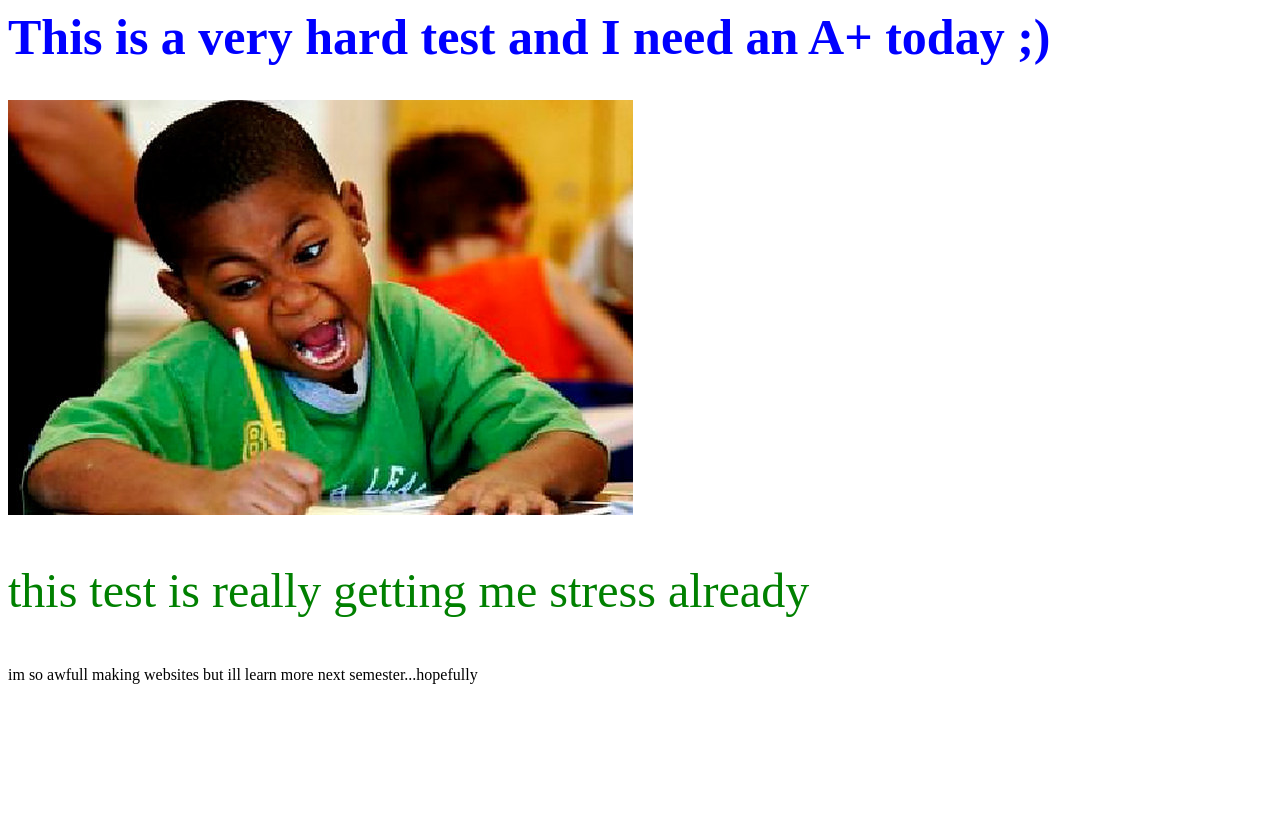
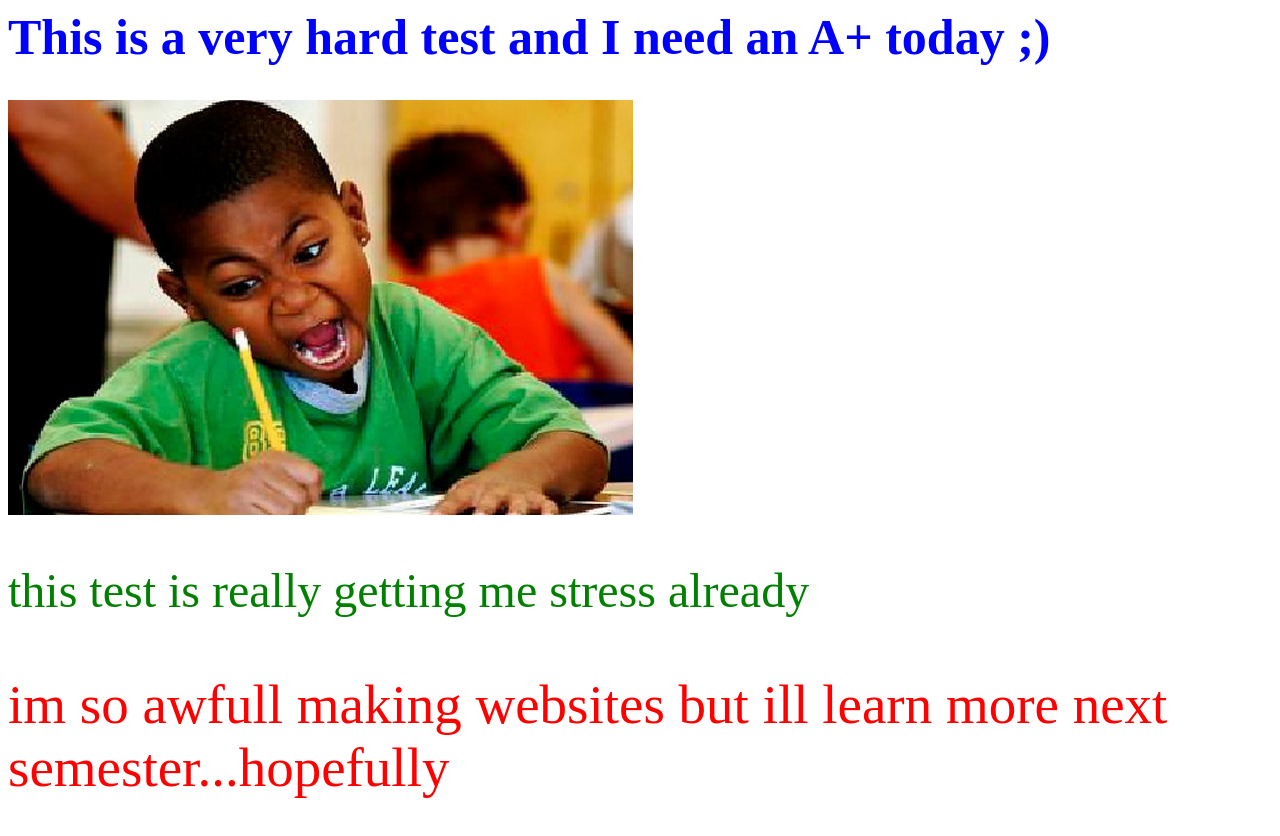
Before and after one commit to CristianPerez-Martinez/test-1, a plain HTML site: page index.html in a window 1280 px wide. Before the commit the page ends 800 px from the top, so only its background shows below. Drawn offline with Linux system fonts and the light colour scheme.

Commit message:
chhanges

```diff
--- a/index.html
+++ b/index.html
@@ -9,6 +9,6 @@
   <h1>This is a very hard test and I need an A+ today ;)</h1>
   <img src="cool.jpg">
   <p id="firstsentence">this test is really getting me stress already</p>
-  <p> im so awfull making websites but ill learn more next semester...hopefully </p>
+  <p id=secondsentence> im so awfull making websites but ill learn more next semester...hopefully </p>
 </body>
 </html>
--- a/style.css
+++ b/style.css
@@ -6,3 +6,7 @@ h1{
   color: green;
   font-size: 48px;
 }
+#secondsentence{
+  color: red;
+  font-size: 55px;
+}
```
